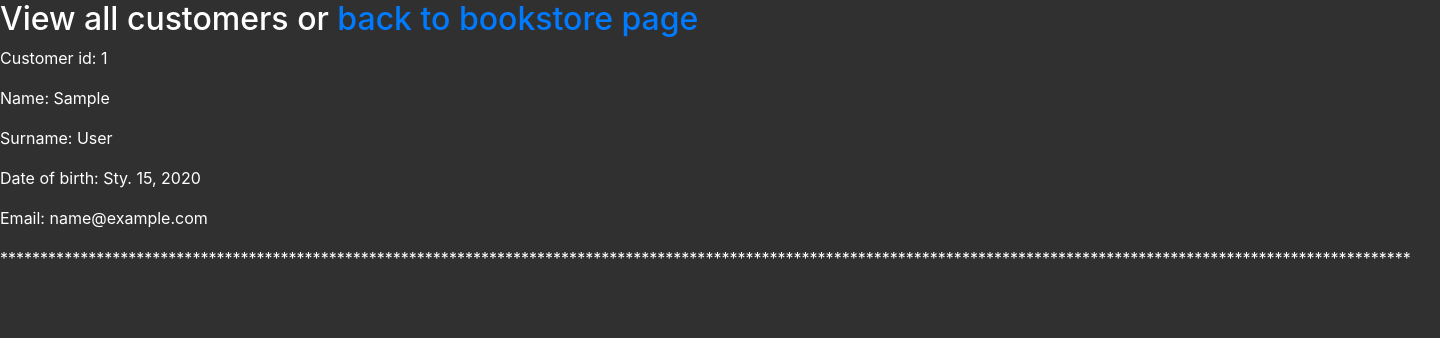
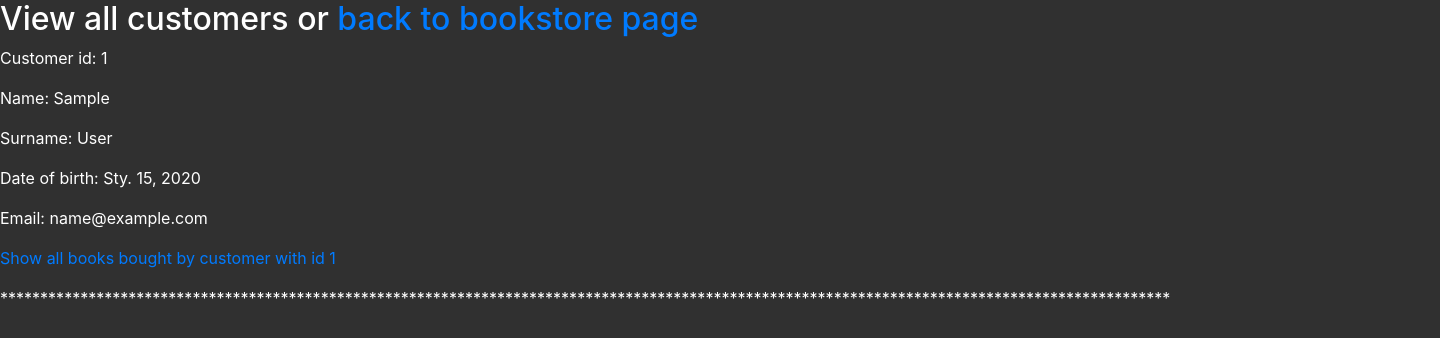
Before and after one commit to KamilBienias/my-first-blog, a Django app: page /bookstore/customer/all/ in a window 1440 px wide. Shown: the top 338 px of the page. Run offline with Django 3.2, Linux system fonts and the light colour scheme; tables that the repository leaves empty hold one stand-in row (values such as "Sample post"); some libraries are stand-ins or nearby versions.

Commit message:
can show all books of selected customer

```diff
--- a/bookstore/templates/bookstore/customers/allcustomers.html
+++ b/bookstore/templates/bookstore/customers/allcustomers.html
@@ -10,7 +10,8 @@
             <p>Surname: {{ customer.last_name }}<p/>
             <p>Date of birth: {{ customer.date_of_birth }}<p/>
             <p>Email: {{ customer.email }}<p/>
-            ********************************************************************************************************************************************************************************
+            <p><a href={{customer.id}}>Show all books bought by customer with id {{ customer.id }} </a><p/>
+            **************************************************************************************************************************************************
         </div>
     {% endfor %}
 {% endblock %}
--- a/bookstore/urls.py
+++ b/bookstore/urls.py
@@ -4,6 +4,7 @@ from . import views
 urlpatterns = [
     path('customer/new/', views.create_customer, name='create_customer'),
     path('customer/all/', views.all_customers, name='all_customers'),
+    path('customer/all/<int:id>', views.show_bought_books_by_selected_customer, name='show_bought_books_by_selected_customer'),
     path('customer/order/', views.show_books_to_order, name='show_books_to_order'),
     path('customer/order/<int:id>', views.select_buyer, name='select_buyer'), # Django spodziewa się liczby całkowitej i przekaże jej wartość do widoku jako zmienną id
     path('book/new/', views.create_book, name='create_book'),
--- a/bookstore/views.py
+++ b/bookstore/views.py
@@ -69,6 +69,16 @@ def select_buyer(request, id):
     customers = Customer.objects.order_by('id')
     context = {
         'form': form,
-        'customers': customers
+        'customers': customers,
+        'book': book
     }
     return render(request, "bookstore/customers/selectbuyer.html", context)
+
+def show_bought_books_by_selected_customer(request, id):
+    selected_customer = Customer.objects.get(id=id)
+    books = Book.objects.filter(buyer_id=id)
+    context = {
+        'selected_customer': selected_customer,
+        'books': books
+    }
+    return render(request, "bookstore/customers/boughtbooks.html", context)
```
